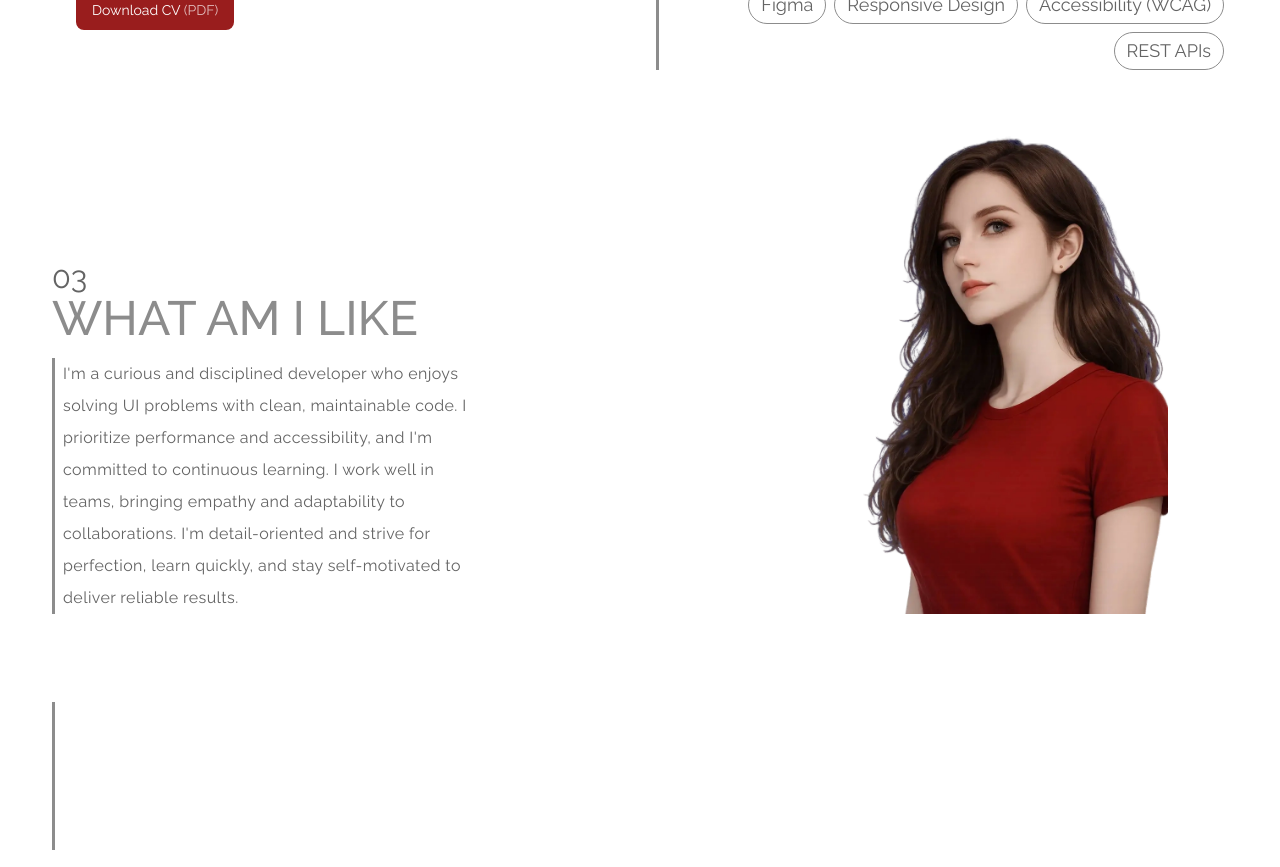
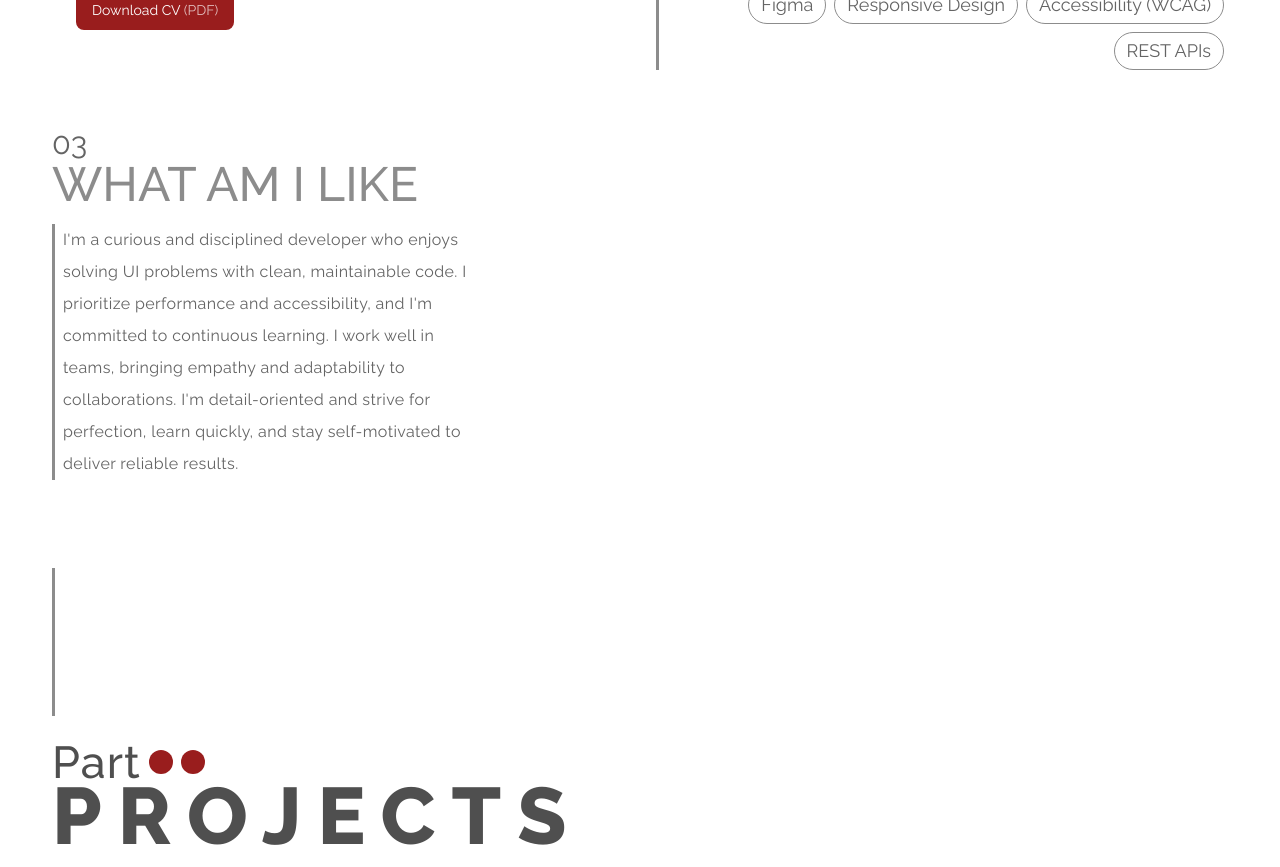
Before and after one commit to bavayra/Portfolio, a React (Vite) app: page / in a window 1280 px wide. Shown: the part 1740-2607 px from the top of the page. Built offline with nearby package versions, Linux system fonts and the light colour scheme.

Commit message:
refactor: deleted an author img.

```diff
--- a/src/sections/Description.tsx
+++ b/src/sections/Description.tsx
@@ -33,15 +33,6 @@ const Description = () => {
             self-motivated to deliver reliable results.
           </p>
         </div>
-
-        <img
-          src="/AuthorImg.webp"
-          alt="Alix Bell"
-          width={768}
-          height={1152}
-          loading="lazy"
-          className="object-cover self-end phone-lg:-mr-3 desktop-sm:mr-24 w-(--author-img-size)"
-        />
       </div>
     </section>
   );
```
Also changed, not shown: public/AuthorImg.webp (deleted).
